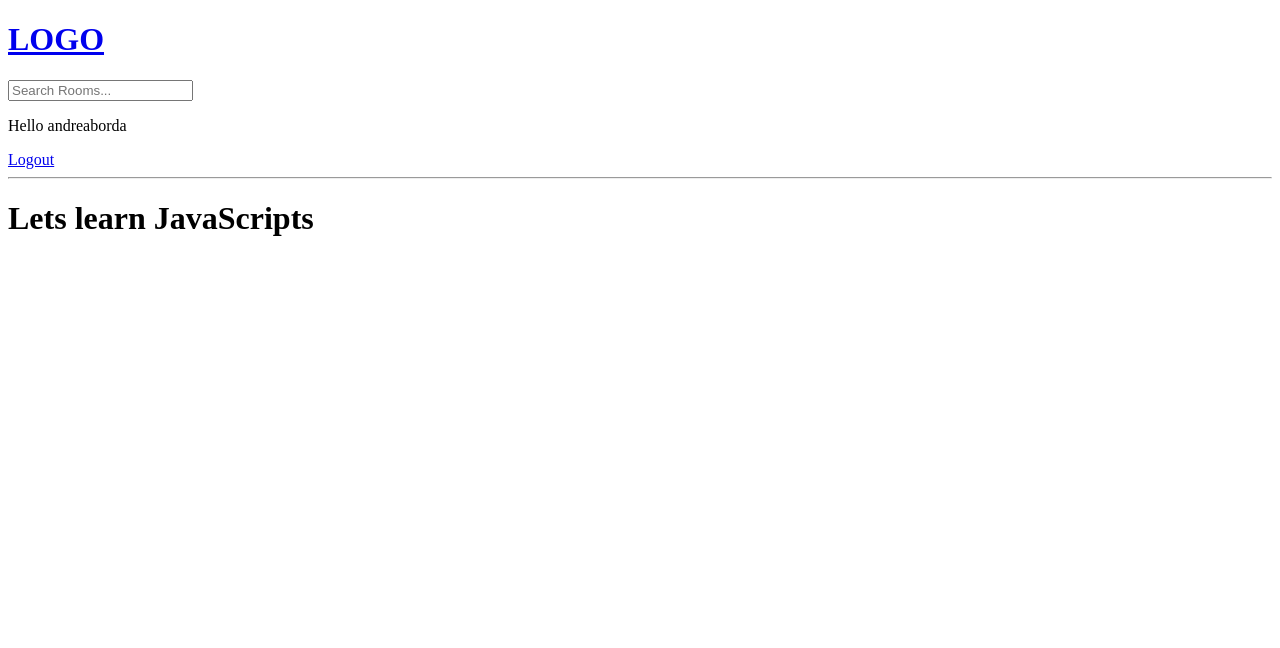
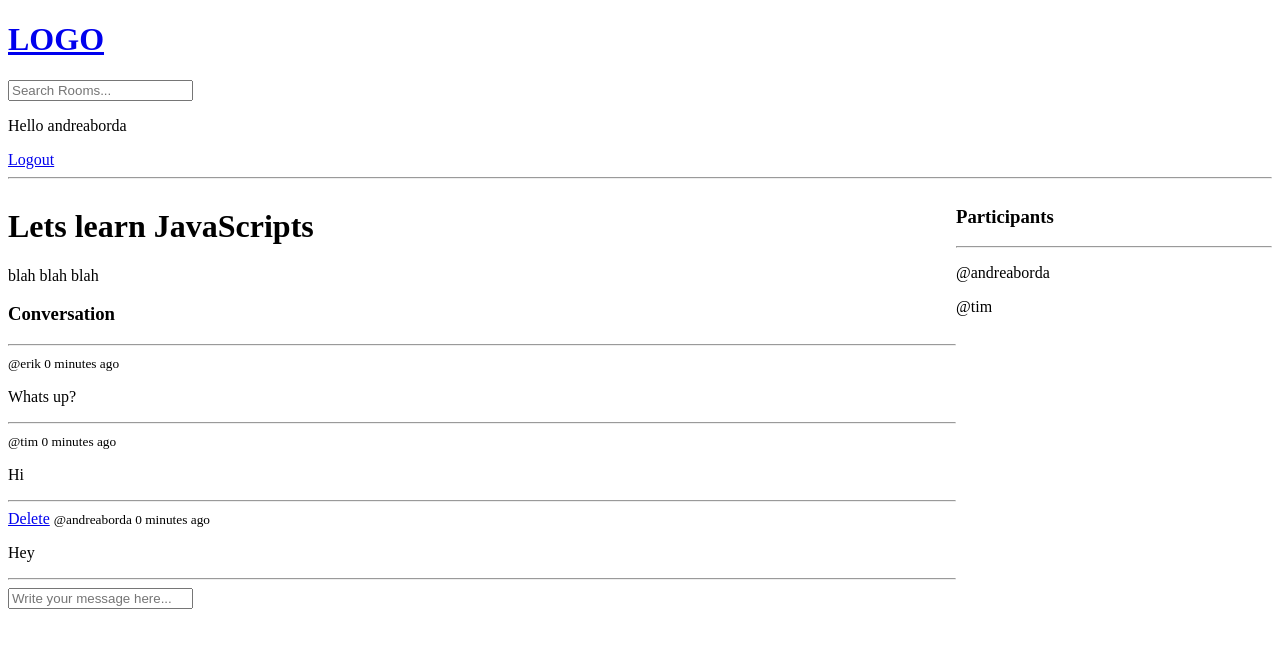
Before and after one commit to andreabordaa/DjangoAssignment, a Django app: page /room/7/ in a window 1280 px wide. Shown: the top 648 px of the page. Run offline with Django 5.2, Linux system fonts and the light colour scheme; a user stored in the database is signed in; data comes from the database, SQL or seed files in the repository; both versions use the stored data as it was after the commit.

Commit message:
Chat Room Messages CRUD

```diff
--- a/ITSC 3155/studybud/base/models.py
+++ b/ITSC 3155/studybud/base/models.py
@@ -15,7 +15,8 @@ class Room(models.Model):
     topic = models.ForeignKey(Topic, on_delete=models.SET_NULL, null=True)
     name = models.CharField(max_length=200)
     description = models.TextField(null=True, blank=True)
-    #participants =
+    participants = models.ManyToManyField(
+        User, related_name='participants', blank=True)
     updated = models.DateTimeField(auto_now=True)
     created = models.DateTimeField(auto_now_add=True)
 
--- a/ITSC 3155/studybud/base/templates/base/room.html
+++ b/ITSC 3155/studybud/base/templates/base/room.html
@@ -2,6 +2,61 @@
 
 {% block content %}
 
-<h1>{{room.name}}</h1>
+<style>
+    .room-container{
+        display: grid;
+        grid-template-columns: 3fr 1fr;
+    }
+</style>
+
+<div class="room-container">
+
+    <div>
+
+        <h1>{{room.name}}</h1>
+
+        <p>{{room.description}}</p>
+
+
+        <div class="comment-wrapper">
+            <h3>Conversation</h3>
+            <hr>
+
+            {% for message in room_messages %}
+            <div>
+                {% if request.user == message.user %}
+                <a href="{% url 'delete-message' message.id %}">Delete</a>
+                {% endif %}
+                <small>@{{message.user}}  {{message.created|timesince}} ago </small>
+                <p>{{message.body}}</p>
+                <hr>
+            </div>
+            {% endfor %}
+        </div>
+
+
+        {% if request.user.is_authenticated %}
+        <div class="comment-form">
+            <form method="POST" action="">
+                {% csrf_token %}
+                <input type="text" name="body" placeholder="Write your message here..." />
+            </form>
+        </div>
+        {%  endif %}
+
+    </div>
+
+    <div>
+        <h3>Participants</h3>
+        <hr>
+
+        {% for user in participants %}
+            <div>
+                <p>@{{user.username}}</p>
+            </div>
+        {% endfor %}
+    </div>
+
+</div>
 
 {% endblock %}
--- a/ITSC 3155/studybud/base/urls.py
+++ b/ITSC 3155/studybud/base/urls.py
@@ -12,6 +12,7 @@ urlpatterns = [
 
     path('create-room/', views.createRoom, name='create-room'),
     path('update-room/<str:pk>/', views.updateRoom, name='update-room'),
-    path('delete-room/<str:pk>/', views.deleteRoom, name='delete-room')
+    path('delete-room/<str:pk>/', views.deleteRoom, name='delete-room'),
+    path('delete-message/<str:pk>/', views.deleteMessage, name='delete-message'),
 
 ]
--- a/ITSC 3155/studybud/base/views.py
+++ b/ITSC 3155/studybud/base/views.py
@@ -6,7 +6,7 @@ from django.db.models import Q
 from django.contrib.auth.models import User
 from django.contrib.auth import authenticate, login, logout
 from django.contrib.auth.forms import UserCreationForm
-from .models import Room, Topic
+from .models import Room, Topic, Message
 from .forms import RoomForm
 
 # Create your views here.
@@ -84,7 +84,20 @@ def home(request):
 
 def room(request, pk):
     room = Room.objects.get(id=pk)
-    context = {'room': room}
+    room_messages = room.message_set.all().order_by('-created')
+    participants = room.participants.all()
+
+    if request.method == 'POST':
+        message = Message.objects.create(
+            user=request.user,
+            room=room,
+            body=request.POST.get('body')
+        )
+        room.participants.add(request.user)
+        return redirect('room', pk=room.id)
+
+    context = {'room': room, 'room_messages': room_messages,
+               'participants': participants}
     return render(request, 'base/room.html', context)
 
 
@@ -129,3 +142,16 @@ def deleteRoom(request, pk):
         room.delete()
         return redirect('home')
     return render(request, 'base/delete.html', {'obj':room})
+
+
+@login_required(login_url='login')
+def deleteMessage(request, pk):
+    message = Message.objects.get(id=pk)
+
+    if request.user != message.user:
+        return HttpResponse('You are not allowed here !!')
+
+    if request.method == 'POST':
+        message.delete()
+        return redirect('home')
+    return render(request, 'base/delete.html', {'obj':message})
```
Also changed, not shown: ITSC 3155/studybud/base/migrations/0003_alter_room_options_room_participants.py (added), ITSC 3155/studybud/db.sqlite3.
